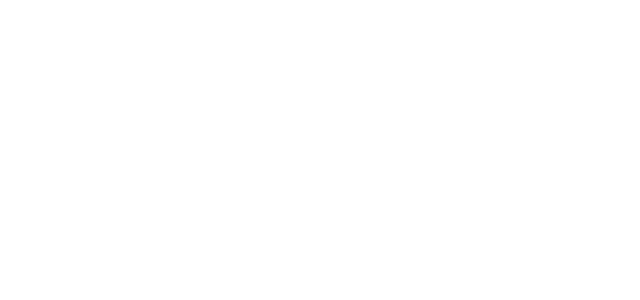
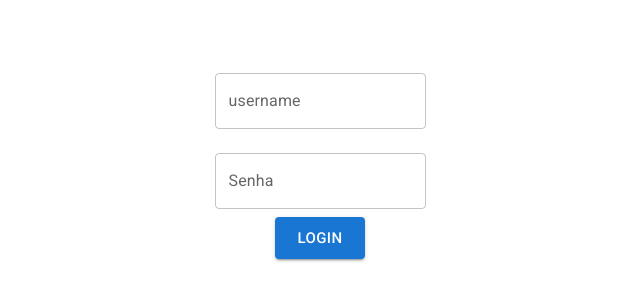
Before and after one commit to laudemirjunior/daily-health, a React (Create React App) app: page /login in a window 1280 px wide. Shown: the part 242-542 px from the top of the page, without its empty margins (320-960 px from the left). Built offline with nearby package versions, Linux system fonts and the light colour scheme.

Commit message:
login_form

```diff
--- a/package.json
+++ b/package.json
@@ -3,6 +3,8 @@
   "version": "0.1.0",
   "private": true,
   "dependencies": {
+    "@emotion/react": "^11.4.1",
+    "@emotion/styled": "^11.3.0",
     "@hookform/resolvers": "^2.8.2",
     "@material-ui/core": "^5.0.0-beta.5",
     "@material-ui/styled-engine-sc": "^5.0.0-beta.5",
--- a/src/App.js
+++ b/src/App.js
@@ -1,9 +1,11 @@
-import GlobalStyle from "./styles";
+import GlobalStyle from "./styles"
+import Login from "./pages/login"
 
 function App() {
   return (
     <div className="App">
       <GlobalStyle />
+      <Login />
     </div>
   );
 }
--- /dev/null
+++ b/src/components/formLogin/index.jsx
@@ -0,0 +1,66 @@
+import { TextField} from '@material-ui/core'
+import {useForm} from 'react-hook-form'
+import {yupResolver} from '@hookform/resolvers/yup'
+import { useHistory } from 'react-router-dom'
+import axios from 'axios'
+import * as yup from 'yup'
+
+const FormLogin = () => {
+
+    const history = useHistory()
+
+    const schema = yup.object().shape({
+      username: yup.string().required(''),
+      password: yup.string().required(''),
+    })
+
+    const {
+        register,
+        handleSubmit,
+        formState: {errors}
+    } = useForm({resolver: yupResolver(schema)})
+
+    const handleForm = (data) => {
+      axios.post('https://kenzie-habits.herokuapp.com/sessions/', data)
+        .then((response) => {
+            console.log(response.data)
+            const{access} = response.data
+
+            localStorage.setItem('@Doit:token', JSON.stringify(access))
+
+            // return history.push('/dashboard')
+        })
+        .catch((err) => console.log(err.message))
+
+    }
+
+    return (
+           <form onSubmit={handleSubmit(handleForm)}>
+                <div>
+                    <TextField
+                        label='username'
+                        margin='normal'
+                        variant="outlined"
+                        color='primary'
+                        {...register('username')}
+                        error={!!errors.username}
+                        helperText={errors.username?.message}
+                    />
+                </div>
+                <div>
+                    <TextField
+                        label='Senha'
+                        type='password'
+                        margin='normal'
+                        variant="outlined"
+                        color='primary'
+                        {...register('password')}
+                        error={!!errors.password}
+                        helperText={errors.password?.message}
+                    />
+                </div>
+            </form>
+    )
+  };
+
+  export default FormLogin;
--- a/src/index.js
+++ b/src/index.js
@@ -1,10 +1,13 @@
 import React from "react";
 import ReactDOM from "react-dom";
 import App from "./App";
+import {BrowserRouter} from 'react-router-dom'
 
 ReactDOM.render(
   <React.StrictMode>
-    <App />
+    <BrowserRouter>
+      <App />
+    </BrowserRouter>
   </React.StrictMode>,
   document.getElementById("root")
 );
--- a/src/pages/login/index.jsx
+++ b/src/pages/login/index.jsx
@@ -1,5 +1,20 @@
+
+import { Button} from "@material-ui/core"
+import { Countainer } from "./styles"
+import FormLogin from "../../components/formLogin"
+
 const Login = () => {
-  return <div></div>;
+
+  return (
+    <Countainer >
+          <FormLogin />
+            <div className='buttons'>
+                <Button size="large" type='submit' variant='contained' color='primary'>
+                    Login
+                </Button>
+            </div>
+    </Countainer >
+  )
 };
 
 export default Login;
--- /dev/null
+++ b/src/pages/login/styles.js
@@ -0,0 +1,8 @@
+import styled from "styled-components";
+
+export const Countainer = styled.div`
+    display: flex;
+    justify-content: center;
+    align-items: center;
+    flex-direction: column;
+`
--- a/src/styles/index.js
+++ b/src/styles/index.js
@@ -12,6 +12,9 @@
   .App {
       width: 100%;
       min-height: 100vh;
+      display: flex;
+      justify-content: center;
+
   }
   :root {
     --white: #ffffff
```
Also changed, not shown: src/providers/index.js (added), 1 other file (tests, documents, lock files or other folders).
